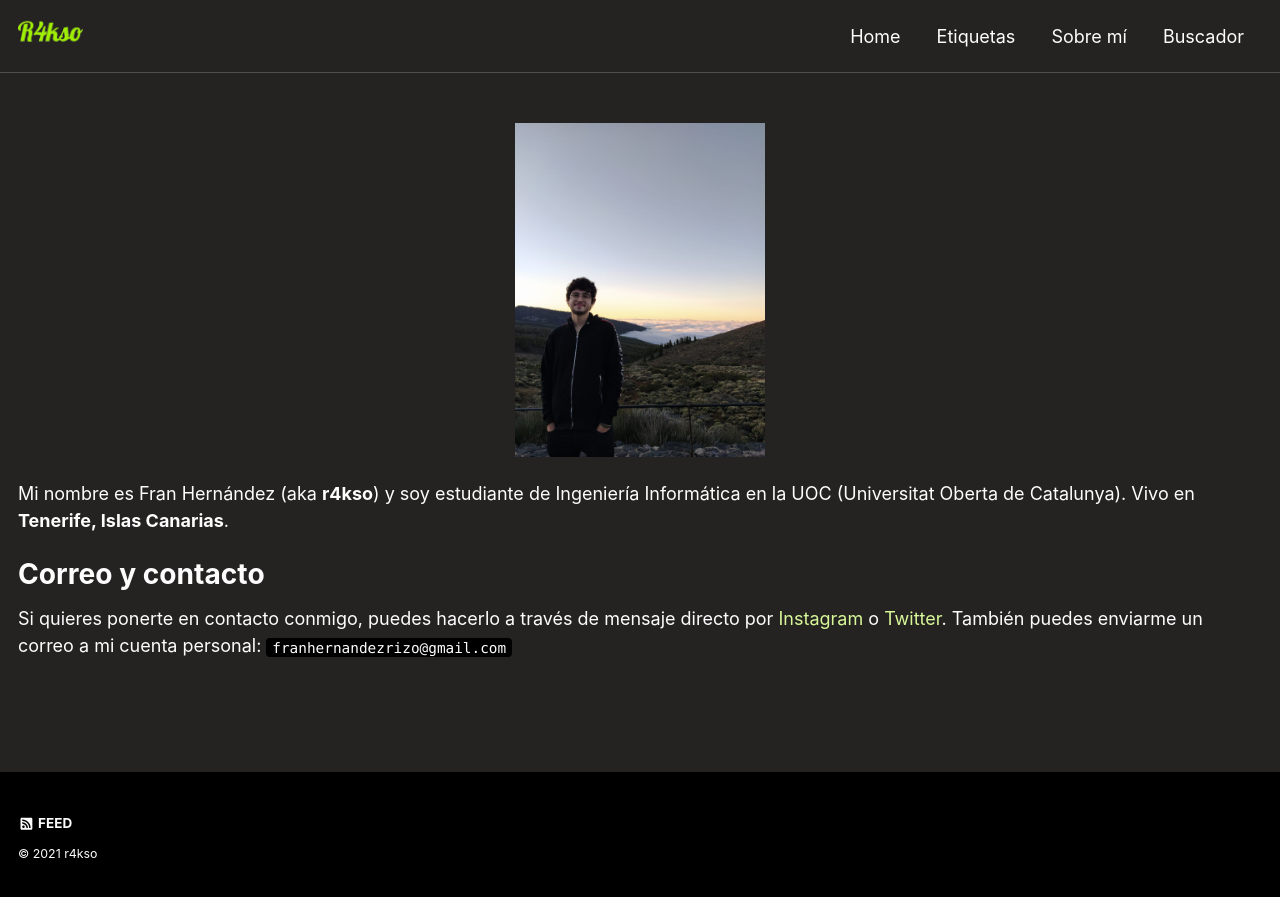
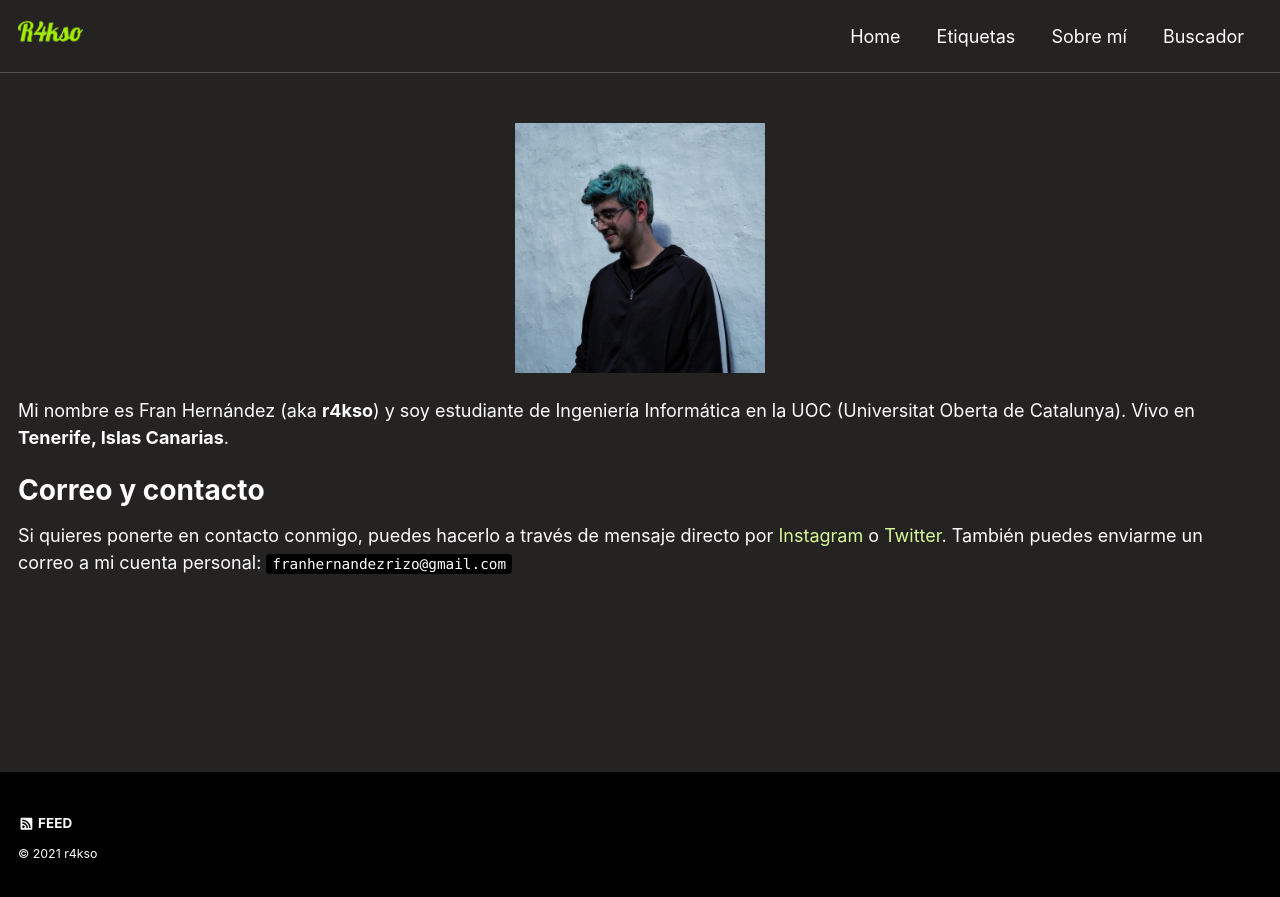
Before and after one commit to r4kso/r4kso.github.io, a Jekyll site: the page built from _pages/about.md, in a window 1280 px wide. Shown: the top 897 px of the page. Built offline with Jekyll 4.4.1, drawn with Linux system fonts in a browser that asks for light colours; cached includes are drawn as plain includes; a script that is not in the unit is left out.

Commit message:
About Me - Changes

```diff
--- a/_pages/about.md
+++ b/_pages/about.md
@@ -8,7 +8,7 @@ date: 2021-03-24
 <br>
 
 <p align="center">
-<img src="/assets/images/about/cover.jpeg" width="250" height= "300">
+<img src="/assets/images/about/cover.jpg" width="250" height= "300">
 </p>
 
 Mi nombre es Fran Hernández (aka **r4kso**) y soy estudiante de Ingeniería Informática en la UOC (Universitat Oberta de Catalunya). Vivo en **Tenerife, Islas Canarias**.
```
Also changed, not shown: assets/images/about/cover.jpeg (deleted), assets/images/about/cover.jpg (added), 4 other files.
